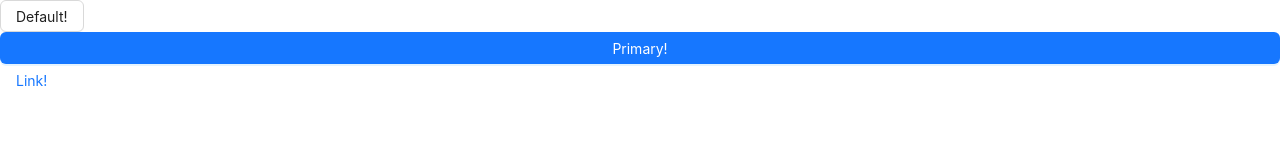
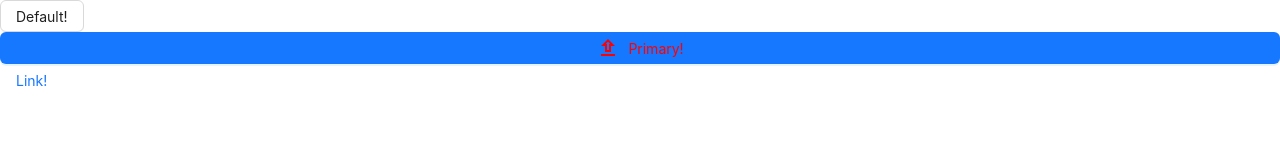
Before and after one commit to kholturaev2001/Components, a React (Create React App) app: page / in a window 1280 px wide. Shown: the top 160 px of the page. Built offline with nearby package versions, Linux system fonts and the light colour scheme; what @shopify/polaris, @shopify/react-web-worker would draw is missing.

Commit message:
working on AntButton

```diff
--- /dev/null
+++ b/src/components/AntDesign/AntButton.css
@@ -0,0 +1,6 @@
+.primaryBtn {
+    display: flex;
+    align-items: center;
+    justify-content: center;
+    color: red;
+}
--- a/src/components/AntDesign/AntButton.jsx
+++ b/src/components/AntDesign/AntButton.jsx
@@ -1,9 +1,18 @@
+import { UploadOutlined } from "@mui/icons-material";
 import { Button } from "antd";
 import React from "react";
+import { useState } from "react";
+import './AntButton.css'
 
 const AntButton = () => {
+  const [loading, setLoading] = useState(false);
+
   const onButtonClick = (e) => {
     console.log("Button Clicked!");
+    setLoading(true);
+    setTimeout(() => {
+      setLoading(false);
+    }, 3000);
   };
   return (
     <div>
@@ -11,7 +20,15 @@ const AntButton = () => {
         <Button>Default!</Button>
       </div>
       <div>
-        <Button onClick={onButtonClick} block type="primary">
+        <Button
+          loading={loading}
+          icon={<UploadOutlined />}
+          onClick={onButtonClick}
+          block
+          type="primary"
+        //   style={{ display: "flex", alignItems: "center", color: "red" }}
+          className='primaryBtn'
+        >
           Primary!
         </Button>
       </div>
```
